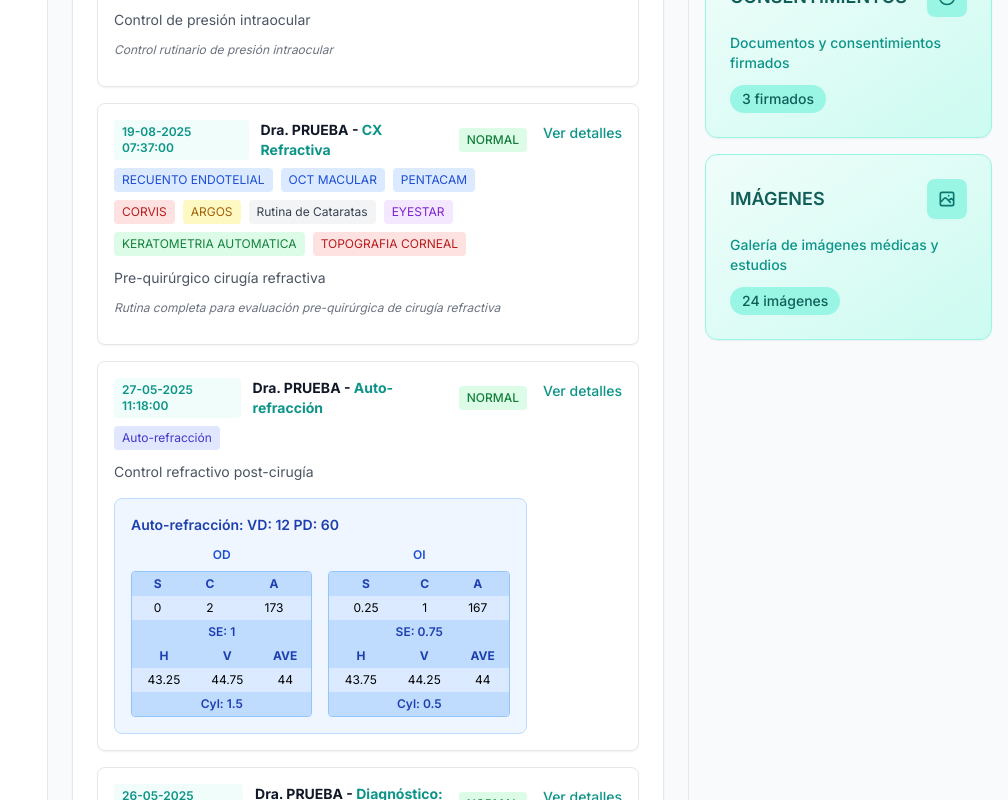
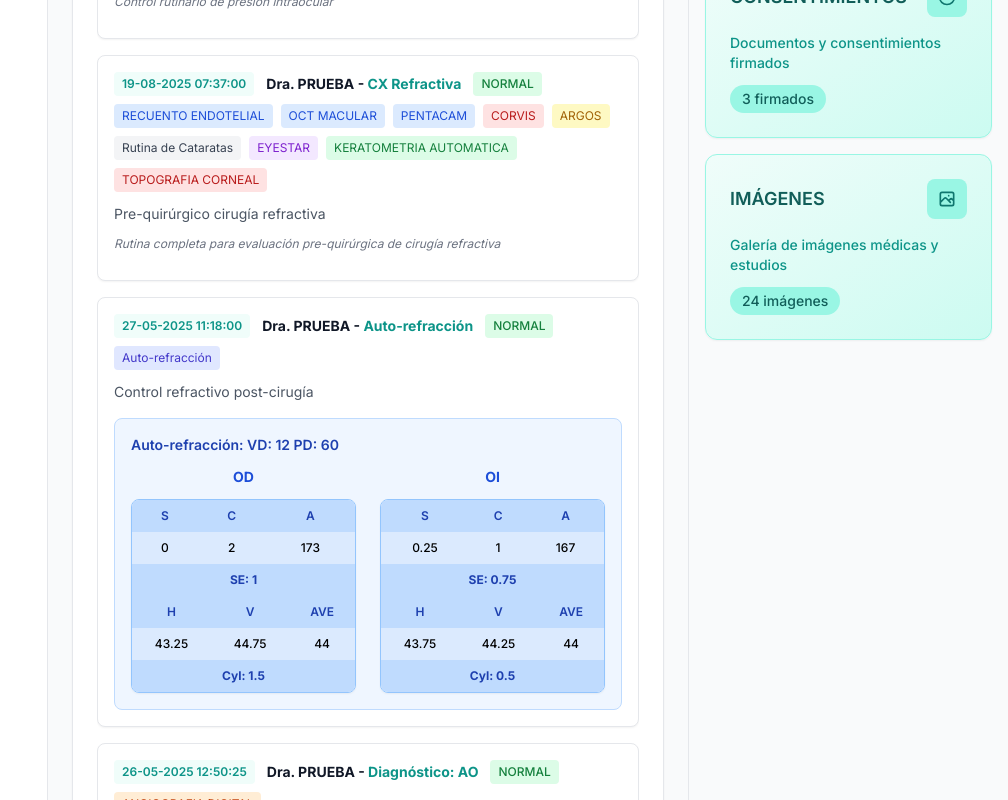
Before and after one commit to Fran-Larrosa-7id/protoHC, an Angular app: page / in a window 1280 px wide. Shown: the part 640-1440 px from the top of the page, without its empty margins (272-1280 px from the left). Built offline with nearby package versions, Linux system fonts and the light colour scheme.

Commit message:
feat: Enhance refraction data tables with improved layout and styling for better readability

```diff
--- a/src/app/app.html
+++ b/src/app/app.html
@@ -179,50 +179,50 @@
                             Auto-refracción: VD: {{ study.refractionData.vd }} PD: {{ study.refractionData.pd }}
                           </h4>
 
-                          <div class="grid grid-cols-2 gap-4">
+                          <div class="grid grid-cols-2 gap-6">
                             <!-- OD Table -->
                             <div>
-                              <h5 class="text-xs font-semibold text-blue-700 mb-2 text-center">OD</h5>
-                              <div class="overflow-hidden rounded border border-blue-300">
+                              <h5 class="text-sm font-bold text-blue-700 mb-3 text-center">OD</h5>
+                              <div class="overflow-hidden rounded-lg border border-blue-300 shadow-sm">
                                 <table class="w-full text-xs">
                                   <thead class="bg-blue-200">
                                     <tr>
-                                      <th class="px-2 py-1 text-blue-800">S</th>
-                                      <th class="px-2 py-1 text-blue-800">C</th>
-                                      <th class="px-2 py-1 text-blue-800">A</th>
+                                      <th class="px-3 py-2 text-blue-800 text-center font-semibold">S</th>
+                                      <th class="px-3 py-2 text-blue-800 text-center font-semibold">C</th>
+                                      <th class="px-3 py-2 text-blue-800 text-center font-semibold">A</th>
                                     </tr>
                                   </thead>
                                   <tbody class="bg-blue-100">
                                     <tr>
-                                      <td class="px-2 py-1 text-center">{{ study.refractionData.measurements.od.s }}</td>
-                                      <td class="px-2 py-1 text-center">{{ study.refractionData.measurements.od.c }}</td>
-                                      <td class="px-2 py-1 text-center">{{ study.refractionData.measurements.od.a }}</td>
+                                      <td class="px-3 py-2 text-center font-medium">{{ study.refractionData.measurements.od.s }}</td>
+                                      <td class="px-3 py-2 text-center font-medium">{{ study.refractionData.measurements.od.c }}</td>
+                                      <td class="px-3 py-2 text-center font-medium">{{ study.refractionData.measurements.od.a }}</td>
                                     </tr>
                                   </tbody>
                                 </table>
 
-                                <div class="bg-blue-200 px-2 py-1 text-center text-xs font-semibold text-blue-800">
+                                <div class="bg-blue-200 px-3 py-2 text-center text-xs font-bold text-blue-800">
                                   SE: {{ study.refractionData.measurements.od.se }}
                                 </div>
 
                                 <table class="w-full text-xs">
                                   <thead class="bg-blue-200">
                                     <tr>
-                                      <th class="px-2 py-1 text-blue-800">H</th>
-                                      <th class="px-2 py-1 text-blue-800">V</th>
-                                      <th class="px-2 py-1 text-blue-800">AVE</th>
+                                      <th class="px-3 py-2 text-blue-800 text-center font-semibold">H</th>
+                                      <th class="px-3 py-2 text-blue-800 text-center font-semibold">V</th>
+                                      <th class="px-3 py-2 text-blue-800 text-center font-semibold">AVE</th>
                                     </tr>
                                   </thead>
                                   <tbody class="bg-blue-100">
                                     <tr>
-                                      <td class="px-2 py-1 text-center">{{ study.refractionData.measurements.od.h }}</td>
-                                      <td class="px-2 py-1 text-center">{{ study.refractionData.measurements.od.v }}</td>
-                                      <td class="px-2 py-1 text-center">{{ study.refractionData.measurements.od.ave }}</td>
+                                      <td class="px-3 py-2 text-center font-medium">{{ study.refractionData.measurements.od.h }}</td>
+                                      <td class="px-3 py-2 text-center font-medium">{{ study.refractionData.measurements.od.v }}</td>
+                                      <td class="px-3 py-2 text-center font-medium">{{ study.refractionData.measurements.od.ave }}</td>
                                     </tr>
                                   </tbody>
                                 </table>
 
-                                <div class="bg-blue-200 px-2 py-1 text-center text-xs font-semibold text-blue-800">
+                                <div class="bg-blue-200 px-3 py-2 text-center text-xs font-bold text-blue-800">
                                   Cyl: {{ study.refractionData.measurements.od.cyl }}
                                 </div>
                               </div>
@@ -230,47 +230,47 @@
 
                             <!-- OI Table -->
                             <div>
-                              <h5 class="text-xs font-semibold text-blue-700 mb-2 text-center">OI</h5>
-                              <div class="overflow-hidden rounded border border-blue-300">
+                              <h5 class="text-sm font-bold text-blue-700 mb-3 text-center">OI</h5>
+                              <div class="overflow-hidden rounded-lg border border-blue-300 shadow-sm">
                                 <table class="w-full text-xs">
                                   <thead class="bg-blue-200">
                                     <tr>
-                                      <th class="px-2 py-1 text-blue-800">S</th>
-                                      <th class="px-2 py-1 text-blue-800">C</th>
-                                      <th class="px-2 py-1 text-blue-800">A</th>
+                                      <th class="px-3 py-2 text-blue-800 text-center font-semibold">S</th>
+                                      <th class="px-3 py-2 text-blue-800 text-center font-semibold">C</th>
+                                      <th class="px-3 py-2 text-blue-800 text-center font-semibold">A</th>
                                     </tr>
                                   </thead>
                                   <tbody class="bg-blue-100">
                                     <tr>
-                                      <td class="px-2 py-1 text-center">{{ study.refractionData.measurements.oi.s }}</td>
-                                      <td class="px-2 py-1 text-center">{{ study.refractionData.measurements.oi.c }}</td>
-                                      <td class="px-2 py-1 text-center">{{ study.refractionData.measurements.oi.a }}</td>
+                                      <td class="px-3 py-2 text-center font-medium">{{ study.refractionData.measurements.oi.s }}</td>
+                                      <td class="px-3 py-2 text-center font-medium">{{ study.refractionData.measurements.oi.c }}</td>
+                                      <td class="px-3 py-2 text-center font-medium">{{ study.refractionData.measurements.oi.a }}</td>
                                     </tr>
                                   </tbody>
                                 </table>
 
-                                <div class="bg-blue-200 px-2 py-1 text-center text-xs font-semibold text-blue-800">
+                                <div class="bg-blue-200 px-3 py-2 text-center text-xs font-bold text-blue-800">
                                   SE: {{ study.refractionData.measurements.oi.se }}
                                 </div>
 
                                 <table class="w-full text-xs">
                                   <thead class="bg-blue-200">
                                     <tr>
-                                      <th class="px-2 py-1 text-blue-800">H</th>
-                                      <th class="px-2 py-1 text-blue-800">V</th>
-                                      <th class="px-2 py-1 text-blue-800">AVE</th>
+                                      <th class="px-3 py-2 text-blue-800 text-center font-semibold">H</th>
+                                      <th class="px-3 py-2 text-blue-800 text-center font-semibold">V</th>
+                                      <th class="px-3 py-2 text-blue-800 text-center font-semibold">AVE</th>
                                     </tr>
                                   </thead>
                                   <tbody class="bg-blue-100">
                                     <tr>
-                                      <td class="px-2 py-1 text-center">{{ study.refractionData.measurements.oi.h }}</td>
-                                      <td class="px-2 py-1 text-center">{{ study.refractionData.measurements.oi.v }}</td>
-                                      <td class="px-2 py-1 text-center">{{ study.refractionData.measurements.oi.ave }}</td>
+                                      <td class="px-3 py-2 text-center font-medium">{{ study.refractionData.measurements.oi.h }}</td>
+                                      <td class="px-3 py-2 text-center font-medium">{{ study.refractionData.measurements.oi.v }}</td>
+                                      <td class="px-3 py-2 text-center font-medium">{{ study.refractionData.measurements.oi.ave }}</td>
                                     </tr>
                                   </tbody>
                                 </table>
 
-                                <div class="bg-blue-200 px-2 py-1 text-center text-xs font-semibold text-blue-800">
+                                <div class="bg-blue-200 px-3 py-2 text-center text-xs font-bold text-blue-800">
                                   Cyl: {{ study.refractionData.measurements.oi.cyl }}
                                 </div>
                               </div>
@@ -279,9 +279,7 @@
                         </div>
                       </div>
 
-                      <div class="ml-4 flex-shrink-0">
-                        <button class="text-primary-600 hover:text-primary-700 text-sm font-medium">Ver detalles</button>
-                      </div>
+
                     </div>
                   </div>
 
```
